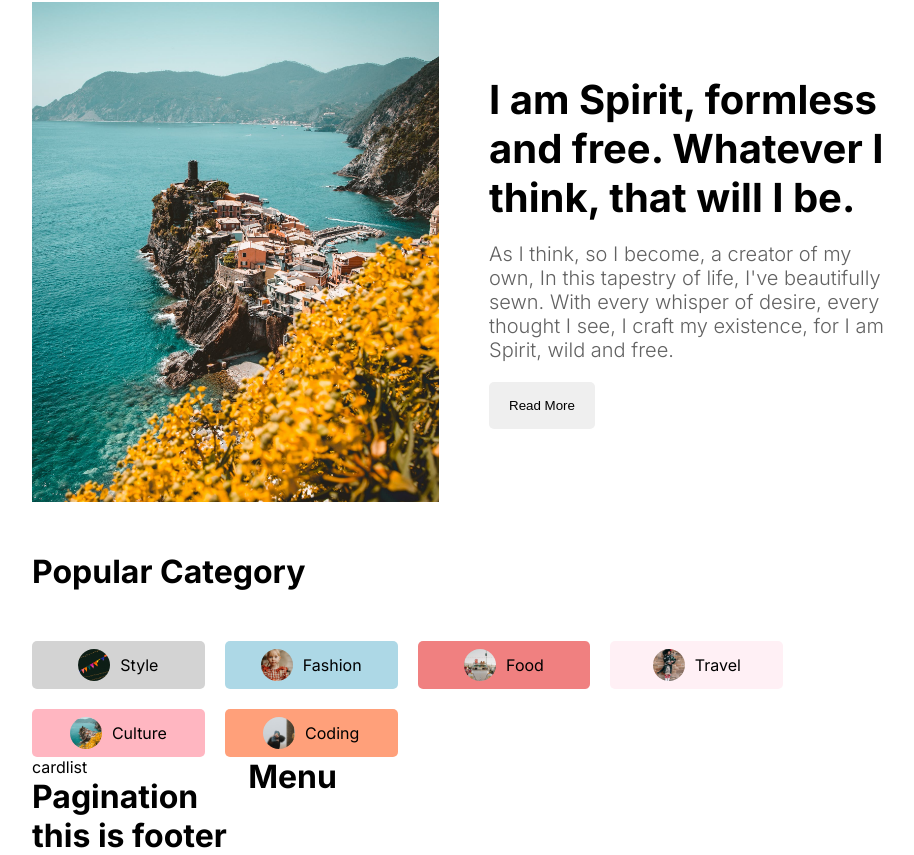
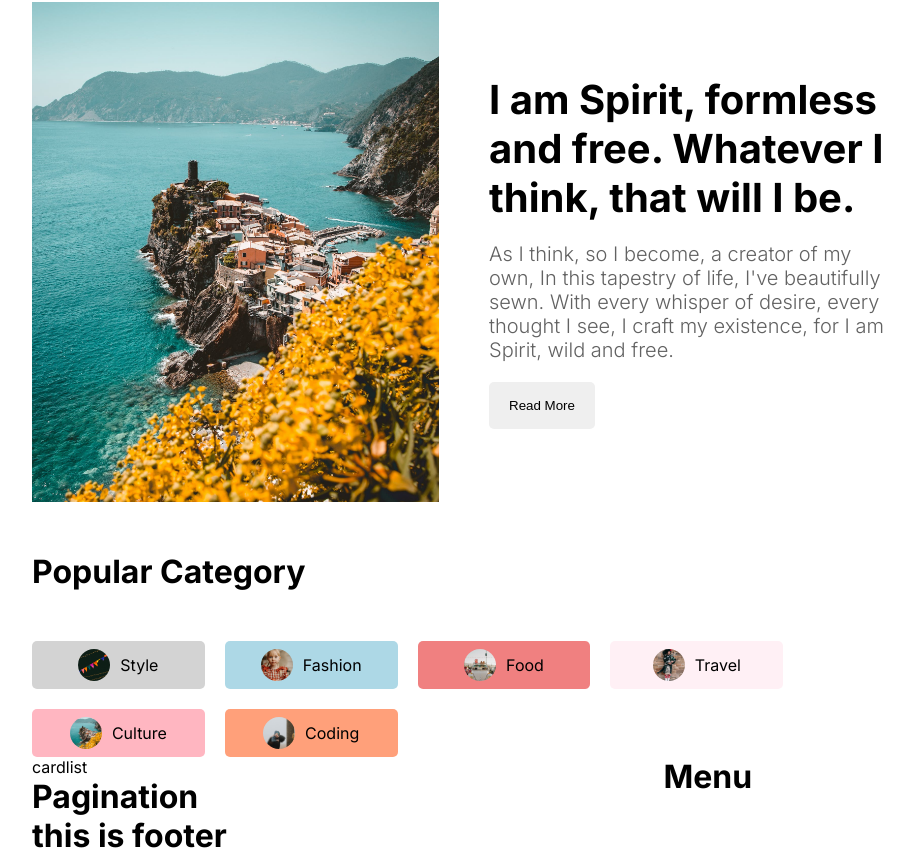
Before and after one commit to amevide998/blog, a Next.js app: page / in a window 1280 px wide. Shown: the part 449-1304 px from the top of the page, without its empty margins (176-1090 px from the left). Built offline with nearby package versions, Linux system fonts and the light colour scheme.

Commit message:
add cardlist style

```diff
--- a/src/components/cardList/cardList.module.css
+++ b/src/components/cardList/cardList.module.css
@@ -1,3 +1,7 @@
 .container {
+    flex: 5;
+}
 
+.title {
+    margin: 50px 0px;
 }
```
